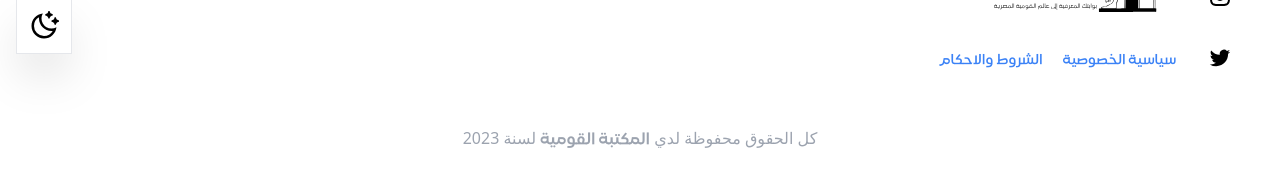
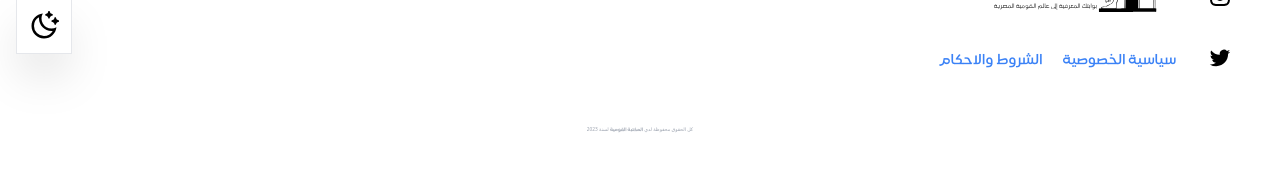
Before and after one commit to eyadkhfarah/qwmy-library, a Next.js app: page / in a window 1280 px wide. Shown: the part 730-916 px from the top of the page. Built offline with nearby package versions, Linux system fonts and the light colour scheme; no server answers.

Commit message:
aria label

```diff
--- a/Components/Footer.jsx
+++ b/Components/Footer.jsx
@@ -15,9 +15,9 @@ export default function Footer() {
         <footer>
             <div className="flex gap-2">
                 <ul className="list-none flex flex-col justify-between">
-                    <li><a href="https://facebook.com/" className="text-black dark:text-white"><RiFacebookFill className="text-2xl" /></a></li>
-                    <li><a href="https://instagram.com/" className="text-black dark:text-white"><RiInstagramLine className="text-2xl" /></a></li>
-                    <li><a href="https://twitter.com/" className="text-black dark:text-white"></a><RiTwitterFill className="text-2xl" /></li>
+                    <li><a href="https://facebook.com/" aria-label="صفحة المكتبة علي الفيسبوك" className="text-black dark:text-white"><RiFacebookFill className="text-2xl" /></a></li>
+                    <li><a href="https://instagram.com/" aria-label="صفحة المكتبة علي انستاجرام" className="text-black dark:text-white"><RiInstagramLine className="text-2xl" /></a></li>
+                    <li><a href="https://twitter.com/" aria-label="صفحة المكتبة علي تويتر" className="text-black dark:text-white"><RiTwitterFill className="text-2xl" /></a></li>
                 </ul>
                 <div className="grid gap-4">
                     <Link href={"/"}>
@@ -46,7 +46,7 @@ export default function Footer() {
                 </div>
             </div>
 
-            <div className='text-gray-400 text-[3.rem] text-center py-14'>
+            <div className='text-gray-400 text-[.3rem] text-center py-14'>
                 كل الحقوق محفوظة لدي <span className="font-black">المكتبة القومية</span> لسنة {new Date().getFullYear()}
             </div>
         </footer>
```
